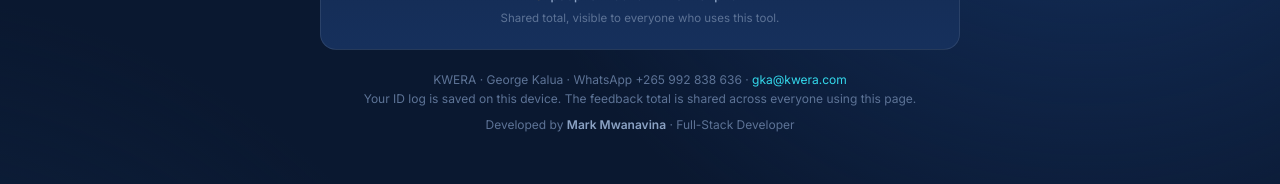
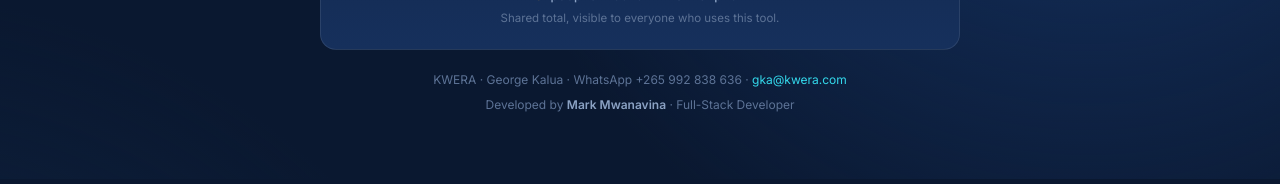
Before and after one commit to mwanavina/kwera-id-generator, a Next.js app: page / in a window 1280 px wide. Shown: the part 1023-1207 px from the top of the page. Built offline with nearby package versions, Linux system fonts and the light colour scheme; no server answers; the database is empty.

Commit message:
Remove commented-out text from footer in page component

```diff
--- a/app/page.tsx
+++ b/app/page.tsx
@@ -51,9 +51,9 @@ export default async function Page() {
             gka@kwera.com
           </a>
           <br />
-          Your ID log is saved on this device. The feedback total is shared across
+          {/* Your ID log is saved on this device. The feedback total is shared across
           everyone using this page.
-          <br />
+          <br /> */}
           <span className="mt-1.5 inline-block">
             Developed by{' '}
             <span className="font-semibold text-text-dim">Mark Mwanavina</span> ·
```
